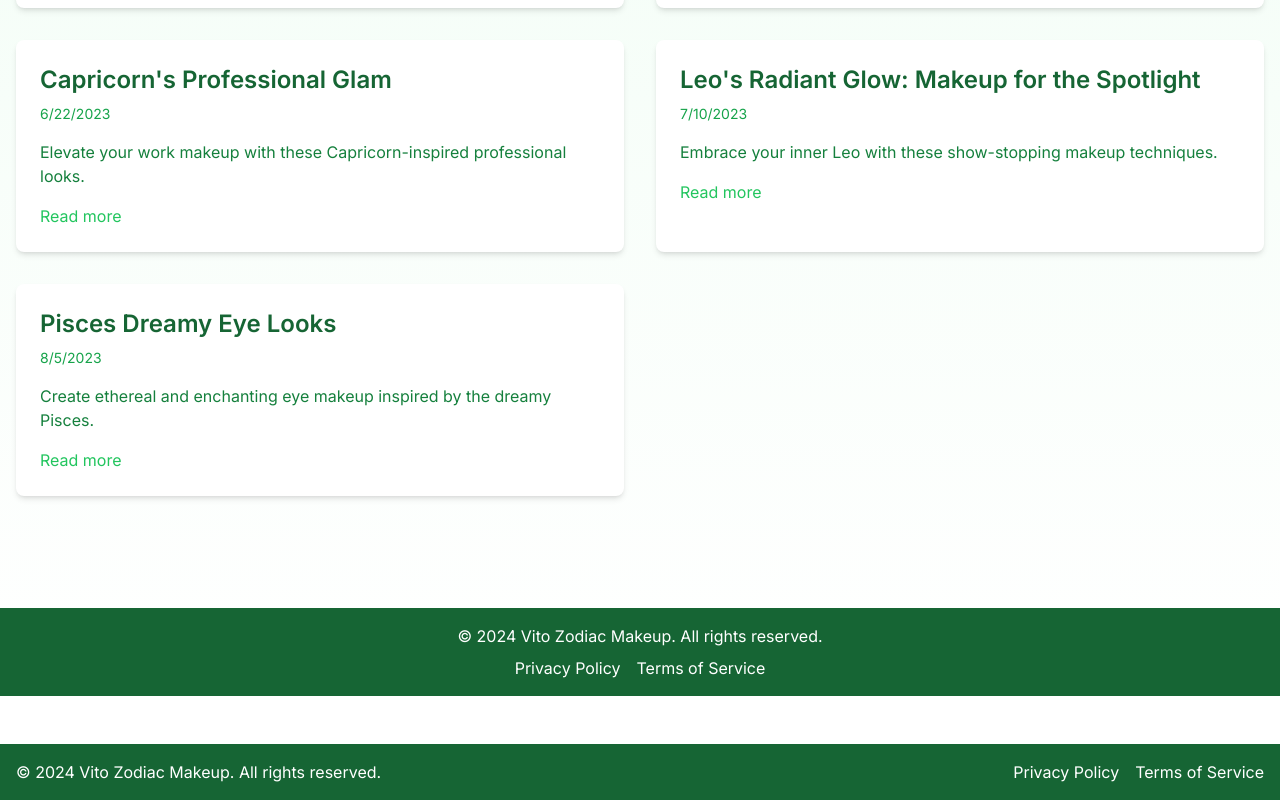
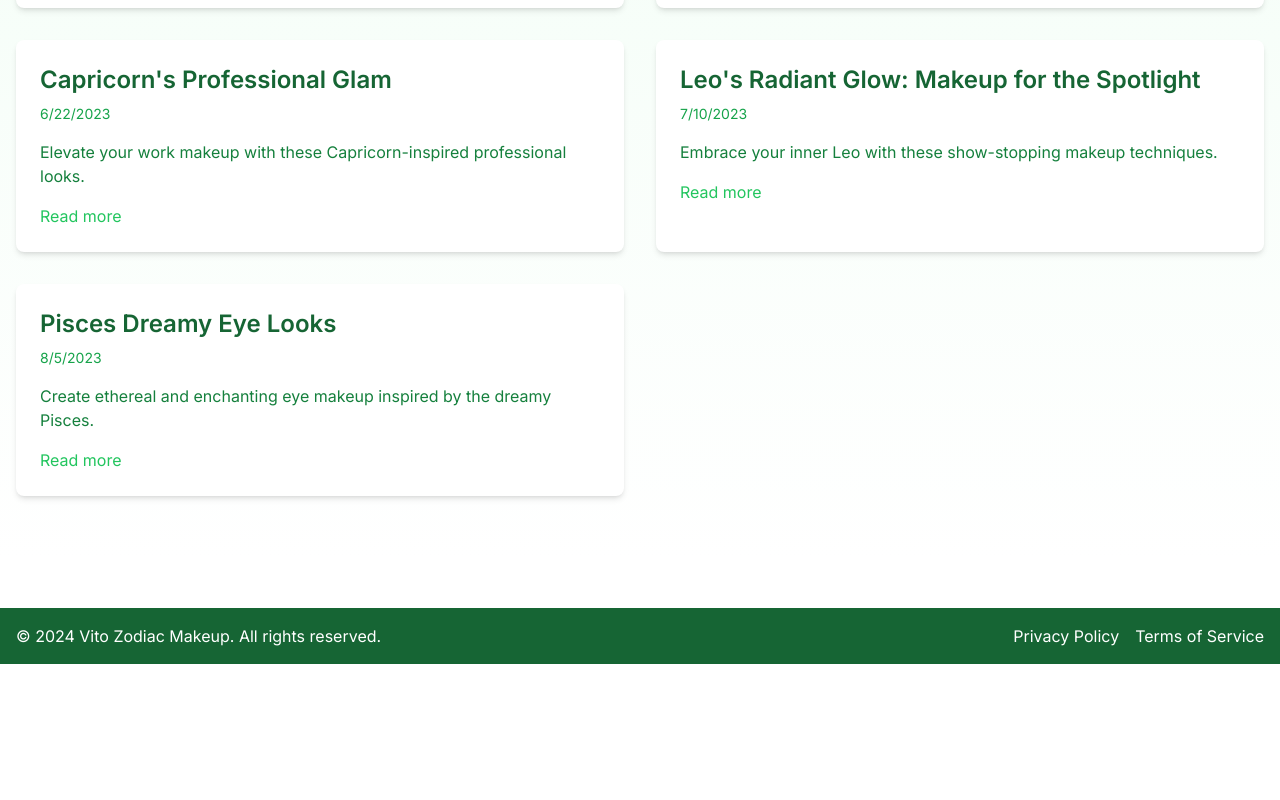
Before and after one commit to Mozart299/vito-makeup, a Next.js app: page /blog in a window 1280 px wide. Shown: the part 416-1216 px from the top of the page. After the commit the page ends 1080 px from the top, so only its background shows below. Built offline with nearby package versions, Linux system fonts and the light colour scheme.

Commit message:
Remove footer component from multiple pages for code simplification

```diff
--- a/src/app/blog/page.tsx
+++ b/src/app/blog/page.tsx
@@ -75,16 +75,6 @@ export default function BlogPage() {
           ))}
         </div>
       </main>
-
-      <footer className="bg-green-800 text-white p-4 mt-12">
-        <div className="container mx-auto text-center">
-          <p>© {new Date().getFullYear()} Vito Zodiac Makeup. All rights reserved.</p>
-          <div className="mt-2">
-            <Link href="/privacy" className="hover:text-green-300 mr-4">Privacy Policy</Link>
-            <Link href="/terms" className="hover:text-green-300">Terms of Service</Link>
-          </div>
-        </div>
-      </footer>
     </div>
   )
 }
--- a/src/app/contact/page.tsx
+++ b/src/app/contact/page.tsx
@@ -96,16 +96,6 @@ export default function ContactPage() {
           </button>
         </motion.form>
       </main>
-
-      <footer className="bg-green-800 text-white p-4 mt-12">
-        <div className="container mx-auto text-center">
-          <p>© {new Date().getFullYear()} Vito Zodiac Makeup. All rights reserved.</p>
-          <div className="mt-2">
-            <Link href="/privacy" className="hover:text-green-300 mr-4">Privacy Policy</Link>
-            <Link href="/terms" className="hover:text-green-300">Terms of Service</Link>
-          </div>
-        </div>
-      </footer>
     </div>
   )
 }
--- a/src/app/gallery/page.tsx
+++ b/src/app/gallery/page.tsx
@@ -57,16 +57,6 @@ export default function GalleryPage() {
           ))}
         </div>
       </main>
-
-      <footer className="bg-green-800 text-white p-4 mt-12">
-        <div className="container mx-auto text-center">
-          <p>© {new Date().getFullYear()} Vito Zodiac Makeup. All rights reserved.</p>
-          <div className="mt-2">
-            <Link href="/privacy" className="hover:text-green-300 mr-4">Privacy Policy</Link>
-            <Link href="/terms" className="hover:text-green-300">Terms of Service</Link>
-          </div>
-        </div>
-      </footer>
     </div>
   )
 }
--- a/src/app/services/page.tsx
+++ b/src/app/services/page.tsx
@@ -43,16 +43,6 @@ export default function ServicesPage() {
           </Link>
         </motion.section>
       </main>
-
-      <footer className="bg-green-800 text-white p-4 mt-12">
-        <div className="container mx-auto text-center">
-          <p>© {new Date().getFullYear()} Vito Zodiac Makeup. All rights reserved.</p>
-          <div className="mt-2">
-            <Link href="/privacy" className="hover:text-green-300 mr-4">Privacy Policy</Link>
-            <Link href="/terms" className="hover:text-green-300">Terms of Service</Link>
-          </div>
-        </div>
-      </footer>
     </div>
   )
 }
```
